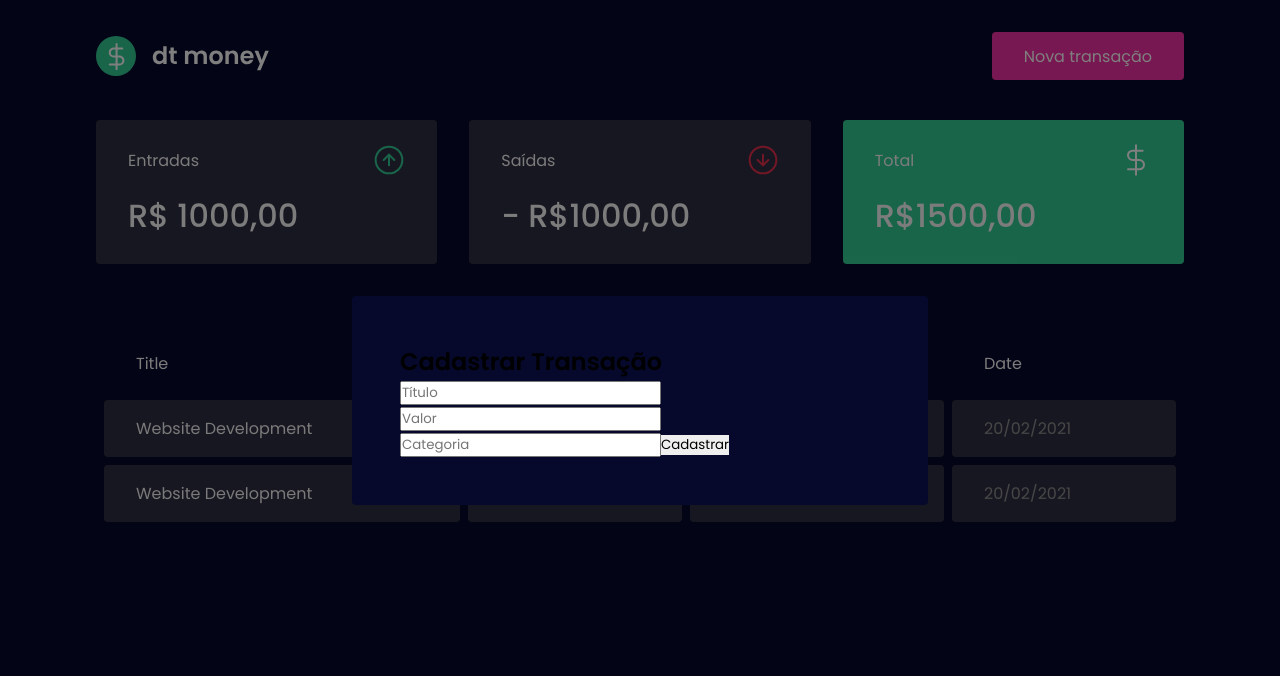
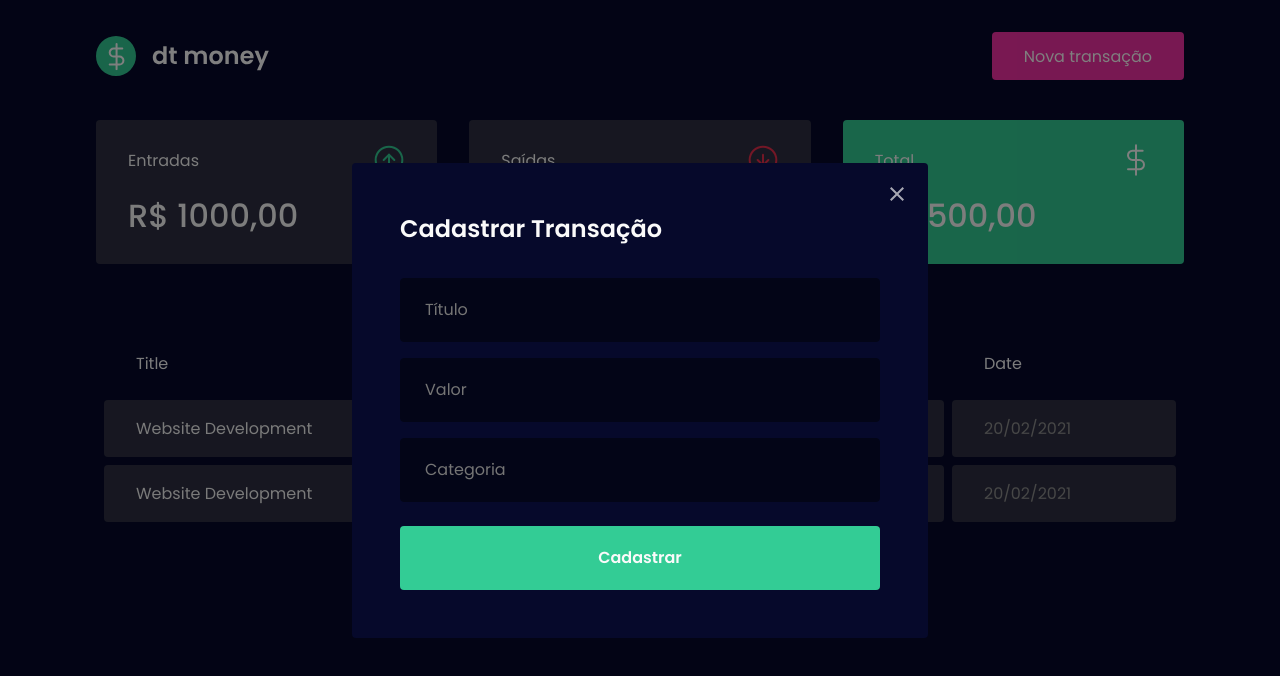
Before and after one commit to andrecampll/dtmoney, a React (Create React App) app: page / in a window 1280 px wide. Both pictures are taken after a click on the button "Nova transação". Shown: the top 676 px of the page. Built offline with nearby package versions, Linux system fonts and the light colour scheme; no server answers; what miragejs would draw is missing.

Commit message:
Adding styles for modal form

```diff
--- a/src/components/NewTransactionModal/index.tsx
+++ b/src/components/NewTransactionModal/index.tsx
@@ -1,21 +1,11 @@
 import Modal from "react-modal";
 import { Container } from "./styles";
+import closeImg from '../../assets/close.svg'
 
 type NewTransactionModalProps = {
   isOpen: boolean;
   onRequestClose: () => void;
 }
-
-const customStyles = {
-  content : {
-    top                   : '50%',
-    left                  : '50%',
-    right                 : 'auto',
-    bottom                : 'auto',
-    marginRight           : '-50%',
-    transform             : 'translate(-50%, -50%)'
-  }
-};
 
 export function NewTransactionModal({ isOpen, onRequestClose }: NewTransactionModalProps) {
   return (
@@ -25,6 +15,14 @@
       overlayClassName="react-modal-overlay"
       className="react-modal-content"
     >
+      <button
+        type="button"
+        onClick={onRequestClose}
+        className="react-modal-close"
+      >
+        <img src={closeImg} alt="Fechar modal"/>
+      </button>
+
       <Container>
         <h2>Cadastrar Transação</h2>
 
--- a/src/components/NewTransactionModal/styles.ts
+++ b/src/components/NewTransactionModal/styles.ts
@@ -1,5 +1,47 @@
-import styled from 'styled-components';
+import styled, { css } from 'styled-components';
 
 export const Container = styled.form`
+  ${({ theme }) => css`
+    h2 {
+      color: ${theme.colors.white};
+      font-size: 1.5rem;
+      margin-bottom: 2rem;
+    }
 
+    input {
+      width: 100%;
+      padding: 0 1.5rem;
+      height: 4rem;
+      border-radius: 0.25rem;
+
+      background: ${theme.colors.black};
+      border: 1px solid ${theme.colors.black};
+      color: ${theme.colors.white};
+
+      font-weight: 400;
+      font-size: 1rem;
+
+      & + input {
+        margin-top: 1rem;
+      }
+    }
+
+    button[type="submit"] {
+      width: 100%;
+      padding: 0 1.5rem;
+      height: 4rem;
+      background: ${theme.colors.green};
+      border-radius: 0.25rem;
+      border: 0;
+      font-size: 1rem;
+      margin-top: 1.5rem;
+      color: ${theme.colors.white};
+      font-weight: 600;
+      transition: 0.3s filter;
+
+      &:hover {
+        filter: brightness(0.9);
+      }
+    }
+  `}
 `;
--- a/src/styles/global.ts
+++ b/src/styles/global.ts
@@ -85,5 +85,18 @@
       position: relative;
       border-radius: 0.25rem;
     }
+
+    .react-modal-close {
+      position: absolute;
+      right: 1.5rem;
+      top: 1.5rem;
+      border: 0;
+      background: transparent;
+      transition: 0.3s filter;
+
+      &:hover {
+        filter: brightness(0.8);
+      }
+    }
   `}
 `;
```
